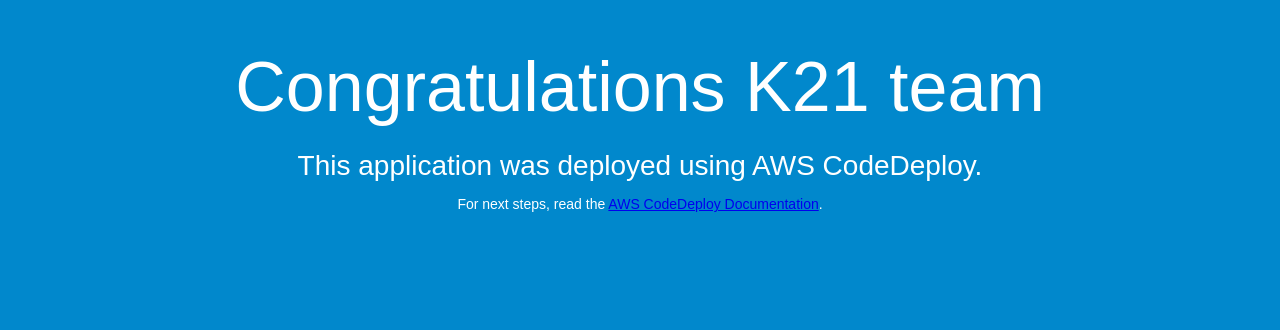
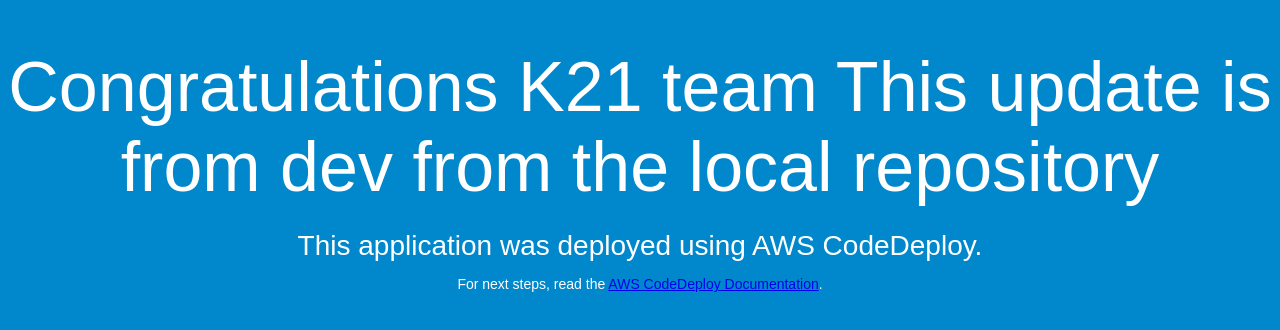
Before and after one commit to ayodejiogunkanmi/my_demo_26_june_repo, a plain HTML site: page index.html in a window 1280 px wide. Drawn offline with Linux system fonts and the light colour scheme.

Commit message:
changes to index.html

```diff
--- a/index.html
+++ b/index.html
@@ -26,7 +26,7 @@
 </head>
 <body>
   <div align="center">
-    <h1>Congratulations K21 team</h1>
+    <h1>Congratulations K21 team This update is from dev from the local repository</h1>
     <h2>This application was deployed using AWS CodeDeploy.</h2>
     <p>For next steps, read the <a href="http://aws.amazon.com/documentation/codedeploy">AWS CodeDeploy Documentation</a>.</p>
   </div>
```
